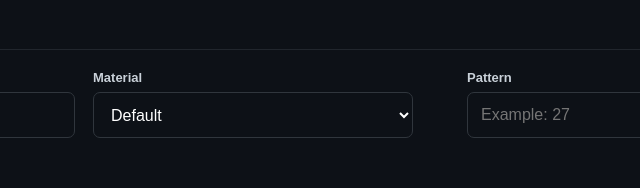
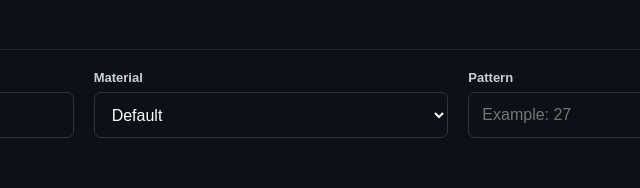
Before and after one commit to thesolelab/the-sole-lab, a plain HTML site: page index.html in a window 1280 px wide. Shown: the part 471-659 px from the top of the page, 369-1009 px from the left. Drawn offline with Linux system fonts and the light colour scheme.

Commit message:
Update style.css

```diff
--- a/css/style.css
+++ b/css/style.css
@@ -278,16 +278,20 @@ select {
 
 .component-main-grid {
   display: grid;
-
-  grid-template-columns:
-    repeat(
-      3,
-      minmax(0, 1fr)
-    );
-
-  gap: 18px;
+  grid-template-columns: repeat(3, 1fr);
+  gap: 20px;
+  align-items: start;
 }
 
+.component-main-grid .field-group {
+  width: 100%;
+}
+
+.component-main-grid input,
+.component-main-grid select {
+  width: 100% !important;
+  max-width: none;
+}
 
 /* ======================================================
    COMPONENT SECTIONS
```
